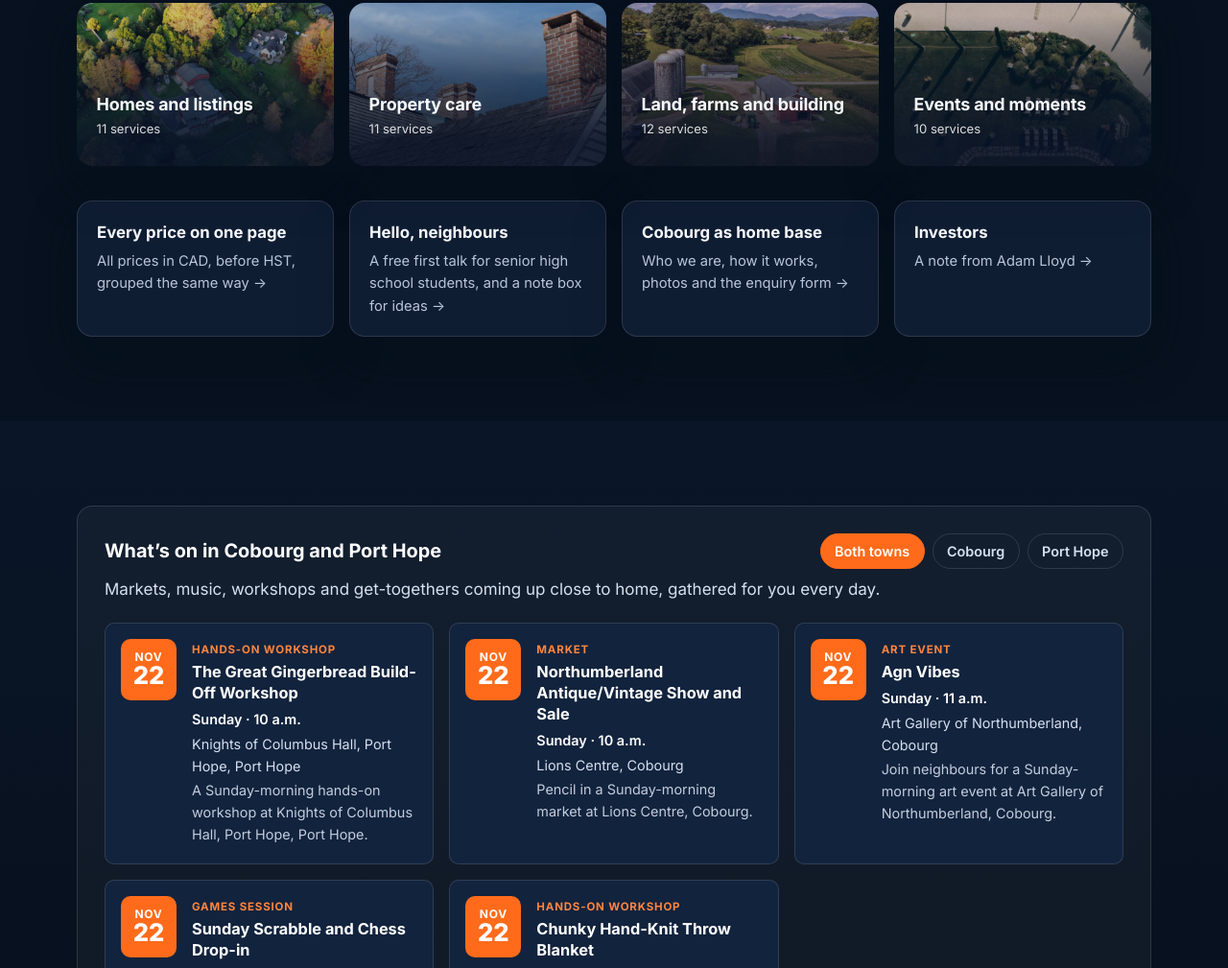
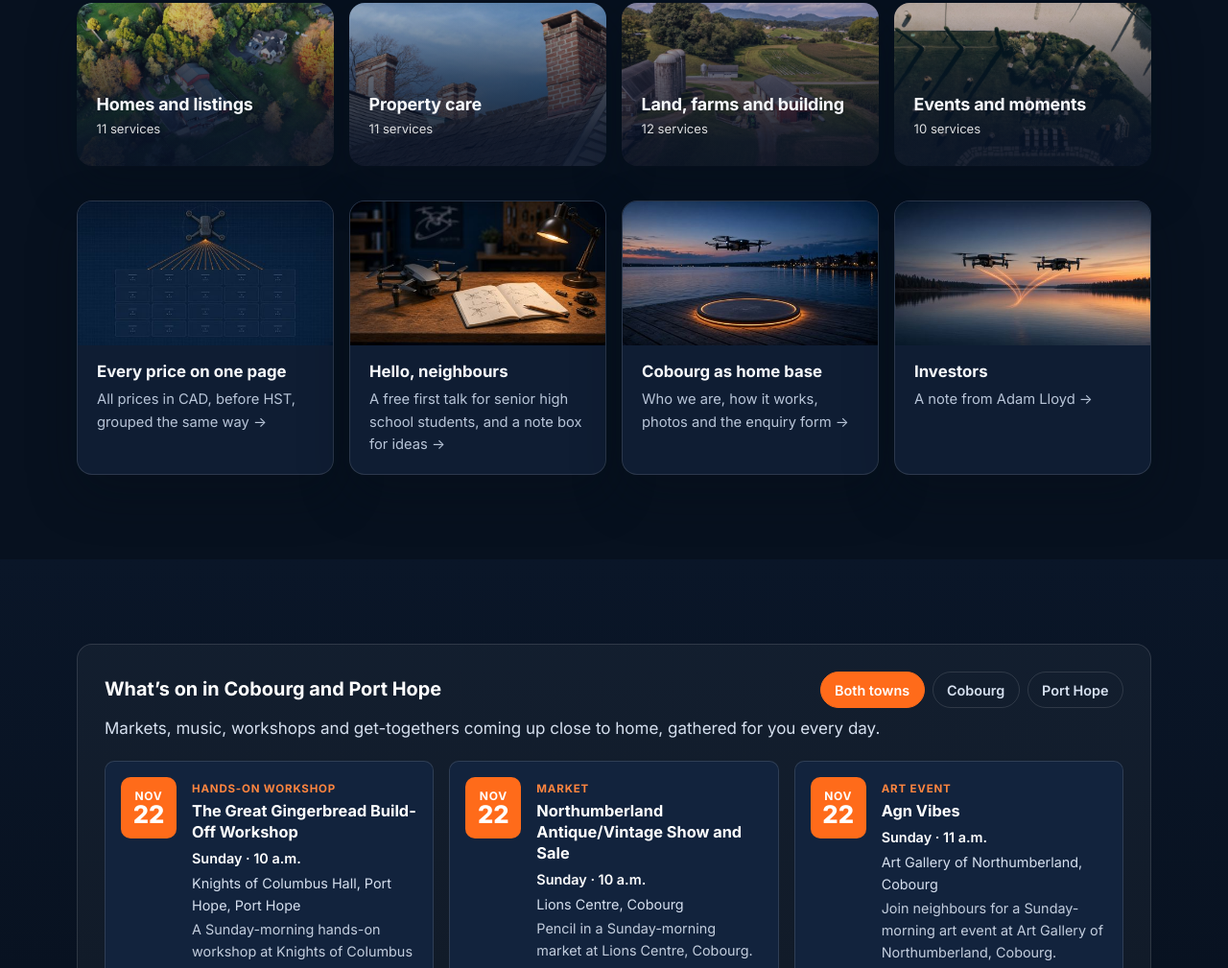
Before and after one commit to a990145570/fastrabbit-site, a plain HTML site: page index.html in a window 1280 px wide. Shown: the part 1647-2656 px from the top of the page at 96% size. Drawn offline with Linux system fonts and the light colour scheme.

Commit message:
Preview: art on the four home link cards, with photo credits rows
Picked art 1b-4b as 16:9 pictures across the top of the price, community, about and investors cards (960 px and 480 px copies, lazy-loaded, srcset). Four credits rows mark them as illustrations generated for FastRabbit, not FastRabbit photography.

```diff
--- a/assets/css/split.css
+++ b/assets/css/split.css
@@ -321,3 +321,14 @@ details.branch-in tbody td:first-child::before { animation: branch-leaf 80ms ste
   details.branch-in .pricing-table-wrap::before, details.branch-in tbody td:first-child::before { animation: none; }
   details.svc-group > summary h2::after, details.price-group > summary > span:first-child::after { transition: none; }
 }
+
+/* —— Home link cards with art (21 Nov 2026, 7:18 PM): 16:9 picture across the top of each card —— */
+.link-card.has-art { overflow: hidden; }
+.card-art { display: block; margin: -1.15rem -1.25rem 0.55rem; aspect-ratio: 16 / 9; background: #12233d; overflow: hidden; }
+.card-art img { display: block; width: 100%; height: 100%; object-fit: cover; object-position: 50% 50%; transition: transform .35s ease; }
+.card-art-prices img { object-position: 50% 30%; }
+.card-art-community img { object-position: 40% 55%; }
+.card-art-about img { object-position: 50% 45%; }
+.card-art-investors img { object-position: 55% 45%; }
+.link-card.has-art:hover .card-art img, .link-card.has-art:focus-visible .card-art img { transform: scale(1.03); }
+@media (prefers-reduced-motion: reduce) { .card-art img { transition: none; } .link-card.has-art:hover .card-art img { transform: none; } }
--- a/index.html
+++ b/index.html
@@ -121,10 +121,10 @@
           </a>
         </nav>
         <div class="link-cards home-cards">
-          <a class="link-card" href="prices.html"><strong>Every price on one page</strong><span>All prices in CAD, before HST, grouped the same way →</span></a>
-          <a class="link-card" href="community.html"><strong>Hello, neighbours</strong><span>A free first talk for senior high school students, and a note box for ideas →</span></a>
-          <a class="link-card" href="about.html"><strong>Cobourg as home base</strong><span>Who we are, how it works, photos and the enquiry form →</span></a>
-          <a class="link-card" href="investors.html"><strong>Investors</strong><span>A note from Adam Lloyd →</span></a>
+          <a class="link-card has-art" href="prices.html"><span class="card-art card-art-prices"><img src="assets/img/card-prices.jpg" srcset="assets/img/card-prices-480.jpg 480w, assets/img/card-prices.jpg 960w" sizes="(max-width: 560px) calc(100vw - 2.5rem), (max-width: 980px) calc(50vw - 1.75rem), 270px" width="960" height="540" alt="Blueprint-style drawing of a small aircraft fanning guide lines down to the rows of a price list" loading="lazy" decoding="async"></span><strong>Every price on one page</strong><span>All prices in CAD, before HST, grouped the same way →</span></a>
+          <a class="link-card has-art" href="community.html"><span class="card-art card-art-community"><img src="assets/img/card-community.jpg" srcset="assets/img/card-community-480.jpg 480w, assets/img/card-community.jpg 960w" sizes="(max-width: 560px) calc(100vw - 2.5rem), (max-width: 980px) calc(50vw - 1.75rem), 270px" width="960" height="540" alt="A small aircraft resting on a wooden workbench beside an open sketch notebook under a desk lamp" loading="lazy" decoding="async"></span><strong>Hello, neighbours</strong><span>A free first talk for senior high school students, and a note box for ideas →</span></a>
+          <a class="link-card has-art" href="about.html"><span class="card-art card-art-about"><img src="assets/img/card-about.jpg" srcset="assets/img/card-about-480.jpg 480w, assets/img/card-about.jpg 960w" sizes="(max-width: 560px) calc(100vw - 2.5rem), (max-width: 980px) calc(50vw - 1.75rem), 270px" width="960" height="540" alt="A small aircraft coming in to land on a softly lit pad at the end of a dock at dusk" loading="lazy" decoding="async"></span><strong>Cobourg as home base</strong><span>Who we are, how it works, photos and the enquiry form →</span></a>
+          <a class="link-card has-art" href="investors.html"><span class="card-art card-art-investors"><img src="assets/img/card-investors.jpg" srcset="assets/img/card-investors-480.jpg 480w, assets/img/card-investors.jpg 960w" sizes="(max-width: 560px) calc(100vw - 2.5rem), (max-width: 980px) calc(50vw - 1.75rem), 270px" width="960" height="540" alt="Two small aircraft flying in formation over a calm lake at sunset" loading="lazy" decoding="async"></span><strong>Investors</strong><span>A note from Adam Lloyd →</span></a>
         </div>
       </div>
     </section>
```
Also changed, not shown: credits.html (+4 -0 lines), assets/img/card-about-480.jpg (added), assets/img/card-about.jpg (added), assets/img/card-community-480.jpg (added), assets/img/card-community.jpg (added), assets/img/card-investors-480.jpg (added), assets/img/card-investors.jpg (added), assets/img/card-prices-480.jpg (added), assets/img/card-prices.jpg (added), 1 other file.
